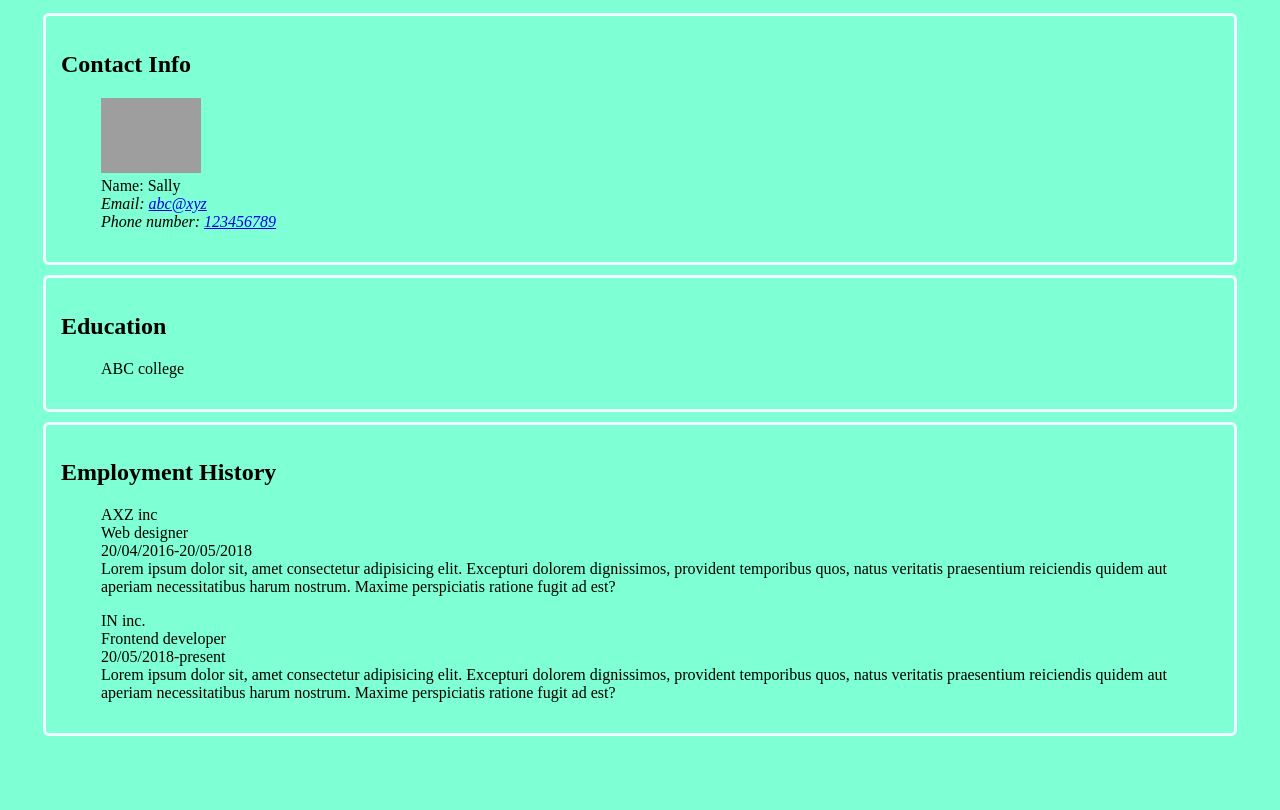
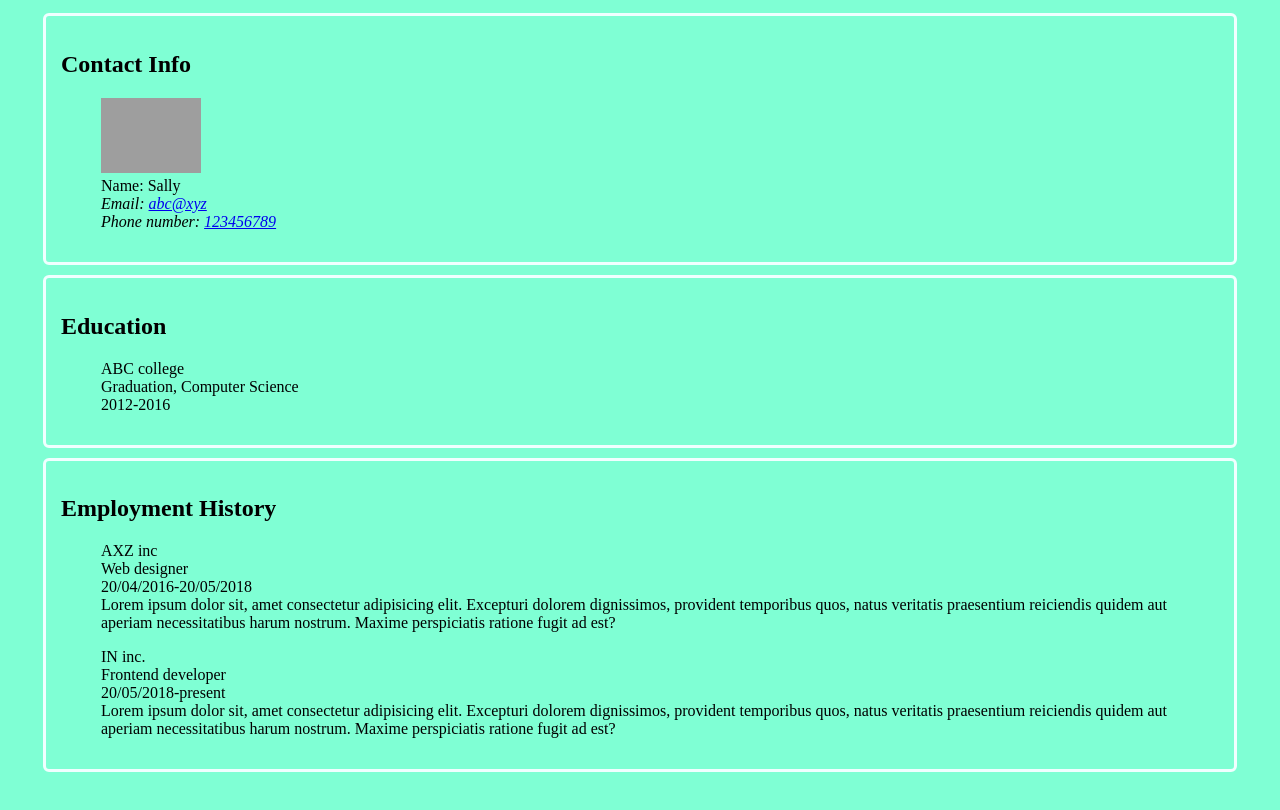
Before and after one commit to arjuna1729/resume, a plain HTML site: page index.html in a window 1280 px wide. Shown: the part 134-944 px from the top of the page. Before the commit the page ends 913 px from the top, so only its background shows below. Drawn offline with Linux system fonts and the light colour scheme; grey boxes are pictures that could not be loaded.

Commit message:
Update index.html

```diff
--- a/index.html
+++ b/index.html
@@ -2,8 +2,8 @@
 <html lang="en">
 <head>
     <meta charset="UTF-8">
-    <meta name="viewport" content="width=device-width, initial-scale=1.0">
-    <title>Document</title>
+    <meta name="description" content="This a Thinkful Semantic assignment submission">
+    <title>Sally's Resume</title>
     <link rel="stylesheet" href="main.css">
 </head>
 <body>
@@ -28,7 +28,8 @@
         <h1>Education</h1>
         <ul>
             <li>ABC college</li>
-            <li></li>
+            <li>Graduation, Computer Science</li>
+            <li>2012-2016</li>
         </ul>
     </section>
     <section>
```
